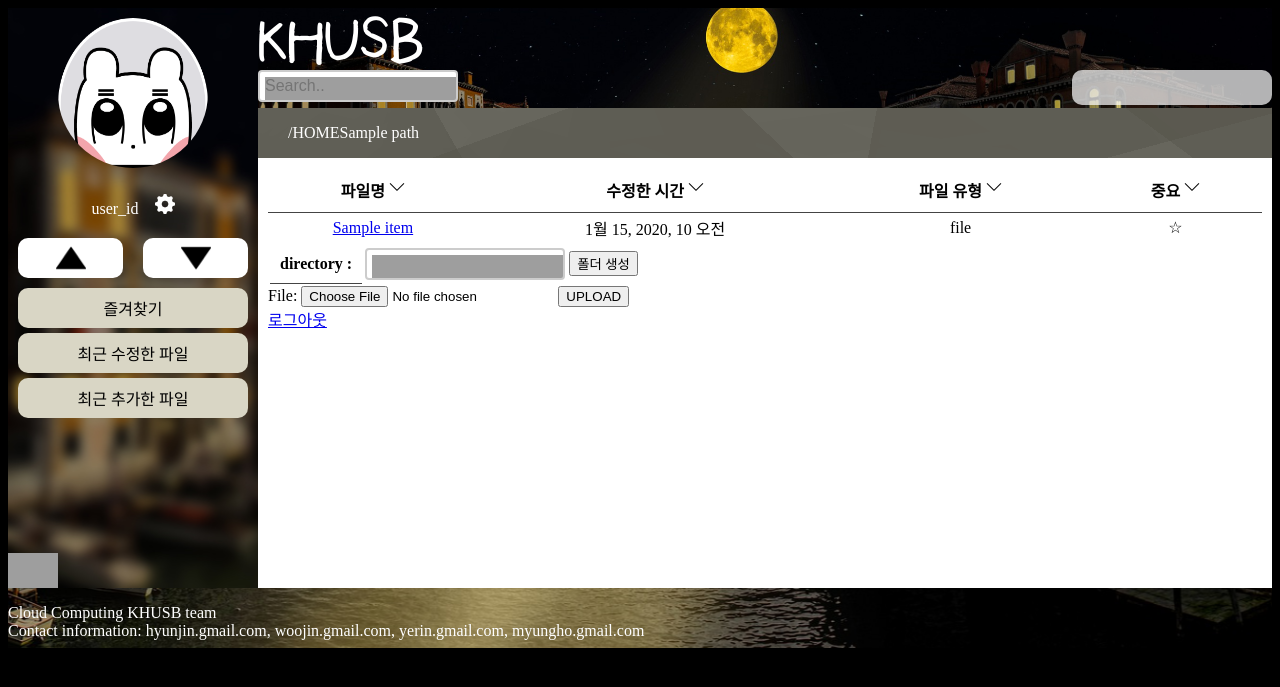
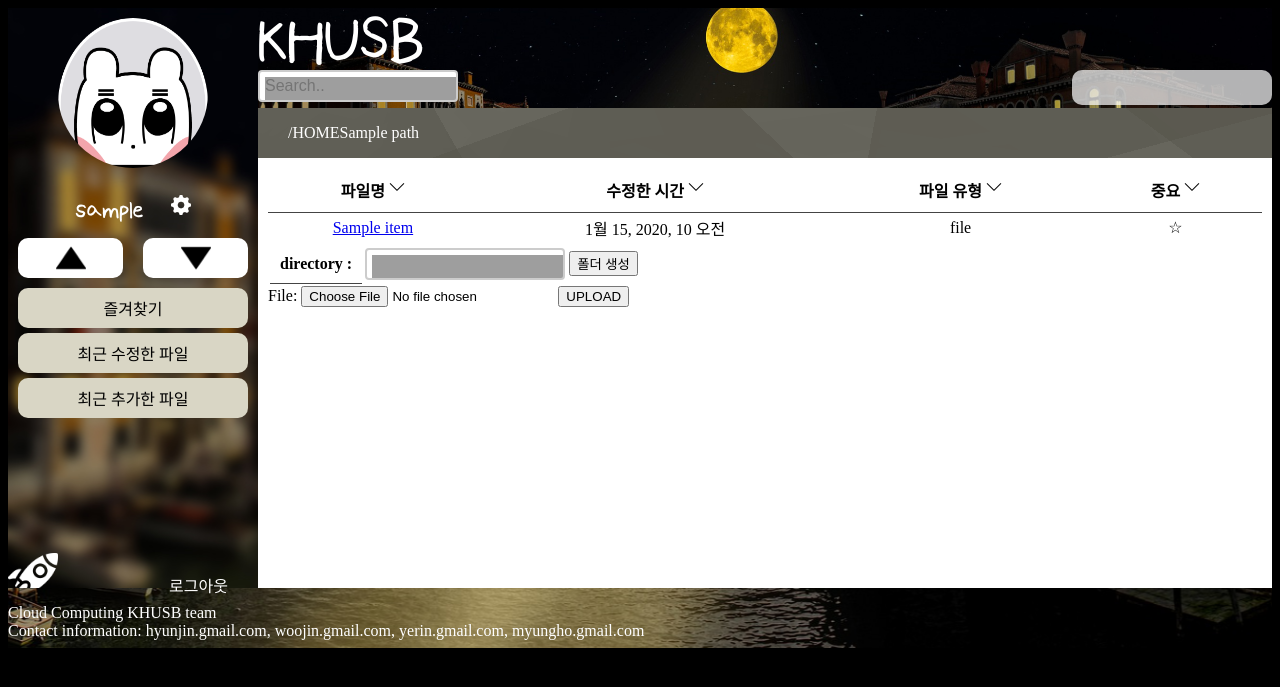
Before and after one commit to amdx1254/khusb, a Django app: template client/templates/client/main.html in a window 1280 px wide. Shown: the top 687 px of the page. Run offline with Django 3.2, Linux system fonts and the light colour scheme; the template is opened without the code that fills it: most values are stand-ins (such as "Sample title", 1, 10 or a date in 2020); some web fonts are replaced; grey boxes are pictures that could not be loaded.

Commit message:
로그아웃 버튼 위치 이동

```diff
--- a/client/static/css/main.css
+++ b/client/static/css/main.css
@@ -105,6 +105,8 @@ div.prof_pic img {
 
 .nav > id p {
   color: white;
+  font-family: UhBeeKeongKeong;
+  font-size: 17px;
 }
 
 .nav > load {
@@ -239,3 +241,14 @@ th {
 .hover:hover {
   background-color: #EEEEEE;
 }
+
+a.font{
+  color:white;
+  font-family: KoPubDotum;
+  text-align: center;
+  float: right;
+  position:relative;
+  text-decoration: none;
+  margin-top:20px;
+  margin-right:30px;
+}
--- a/client/templates/client/main.html
+++ b/client/templates/client/main.html
@@ -3,7 +3,9 @@
 <html>
     <head>
         <meta charset="utf-8">
-        <link rel="stylesheet" href="{% static 'css/main.css' %}">
+        <meta http-equiv="X-UA-Compatible" content="IE=edge, chrome=1">
+        <title> KHUSB </title>
+        <link rel="stylesheet" href="{% static 'css/main.css' %}"  type="text/css"/>
 
     </head>
     <body>
@@ -17,9 +19,9 @@
                     </profile_pic>
                     <id>
                         <p>
-                            user_id
+                            <a>{{ username }}</a>
                             &nbsp;&nbsp;
-                            <a href="#settings"><img src="{% static 'css/main_image/config.png' %}" style="width:20px;height:20px"></a>
+                            <a href="#settings"><img src="{% static 'css/main_image/config.png' %}" style="width:20px;height:20px;"></a>
                         </p>
                     </id>
 
@@ -42,9 +44,12 @@
 
                     <rocket>
                         <div id="rocket">
-                            <img src="{% static 'css/main_image/rocket.png'}" style="width:50px;height:50px">
+                            <img src="{% static 'css/main_image/rocket.png' %}" style="width:50px;height:50px">
+
+                            <a href="/logout/" class = "font">로그아웃</a>
                         </div>
                     </rocket>
+
                 </div>
             </nav>
             <header>
@@ -109,7 +114,6 @@
                 {% csrf_token %}<input type="file" name="filedata"/>
                 {% csrf_token %}<input type="submit" value="UPLOAD" />
             </form>
-            <a href="/logout/">로그아웃</a>
             </main>
             <footer>
                 <p>Cloud Computing KHUSB team<br>
--- a/file/views.py
+++ b/file/views.py
@@ -56,6 +56,7 @@ class FolderListApi(APIView):
         result['available_size'] = request.user.max_size - request.user.cur_size
         result['used_size'] = request.user.cur_size
         result['offset'] = 0
+        result['username'] = request.user.username
         if(directory.parent is not None):
             result['parent'] = str(directory.parent)
         else:
```
